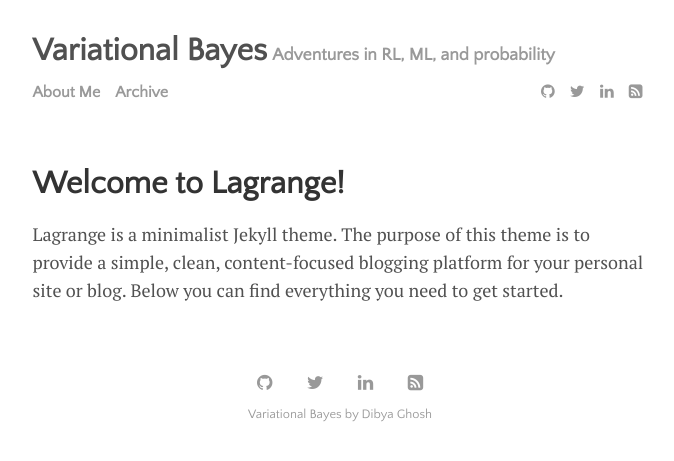
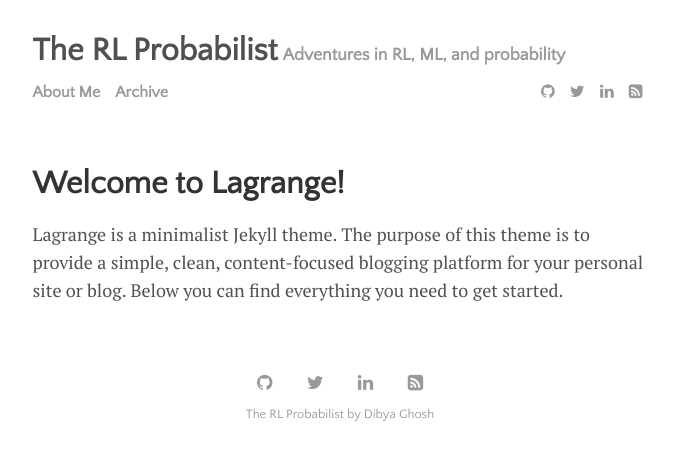
Before and after one commit to dibyaghosh/blog_redirect, a Jekyll site: the page built from menu/about.md, in a window 1280 px wide. Shown: the top 461 px of the page, without its empty margins (300-974 px from the left). Built offline with Jekyll 4.4.1, drawn with Linux system fonts in a browser that asks for light colours.

Commit message:
Changed blog title

```diff
--- a/_config.yml
+++ b/_config.yml
@@ -20,7 +20,7 @@ permalink:           none
 plugins:             [jekyll-paginate, jekyll-sitemap, jekyll-feed, jekyll-seo-tag]
 
 # Customise atom feed settings (this is where Jekyll-Feed gets configuration information)
-title:		           'Variational Bayes'
+title:		           'The RL Probabilist'
 description:	       'Adventures in RL, ML, and probability'
 author:              'Dibya Ghosh'
 
```
